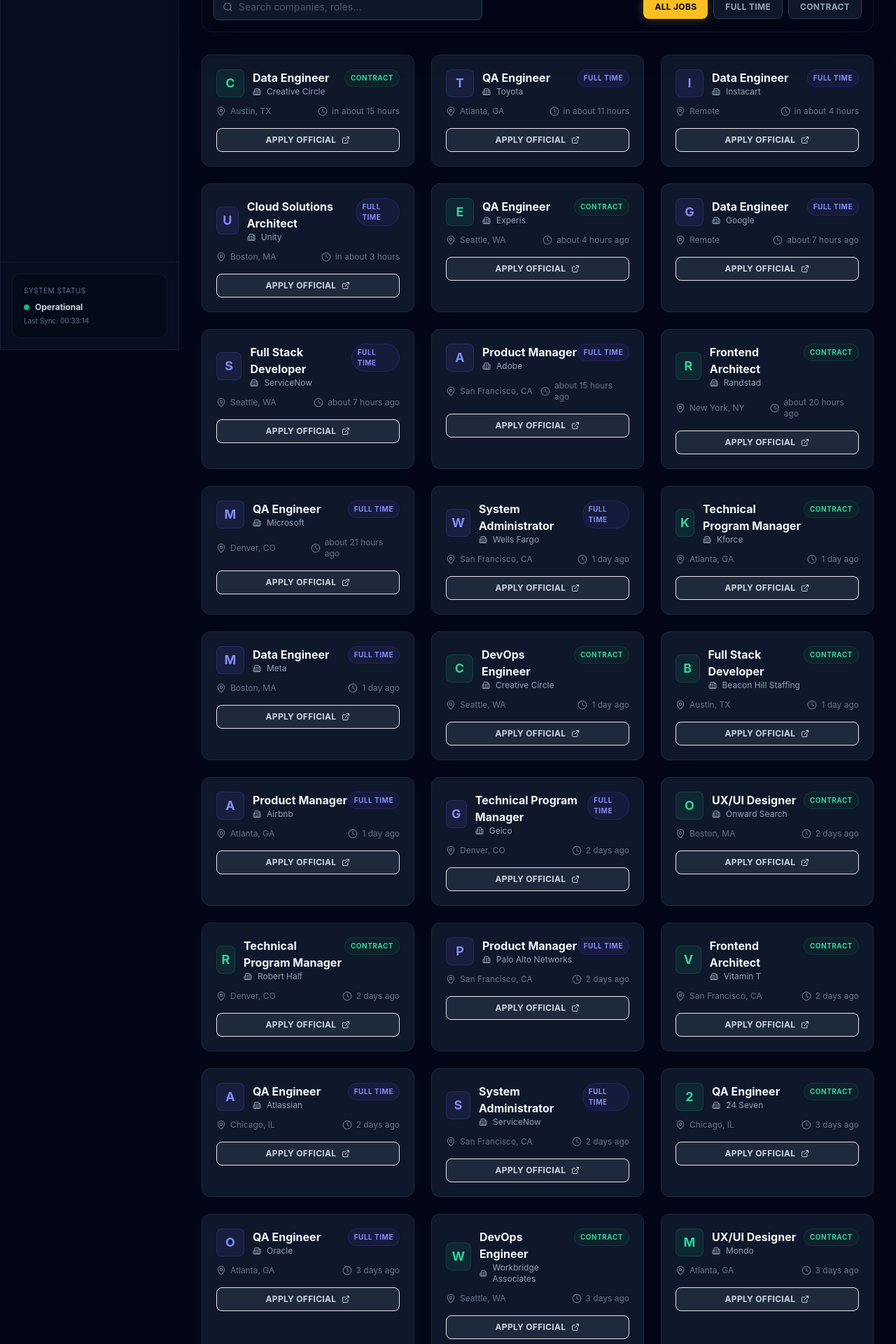
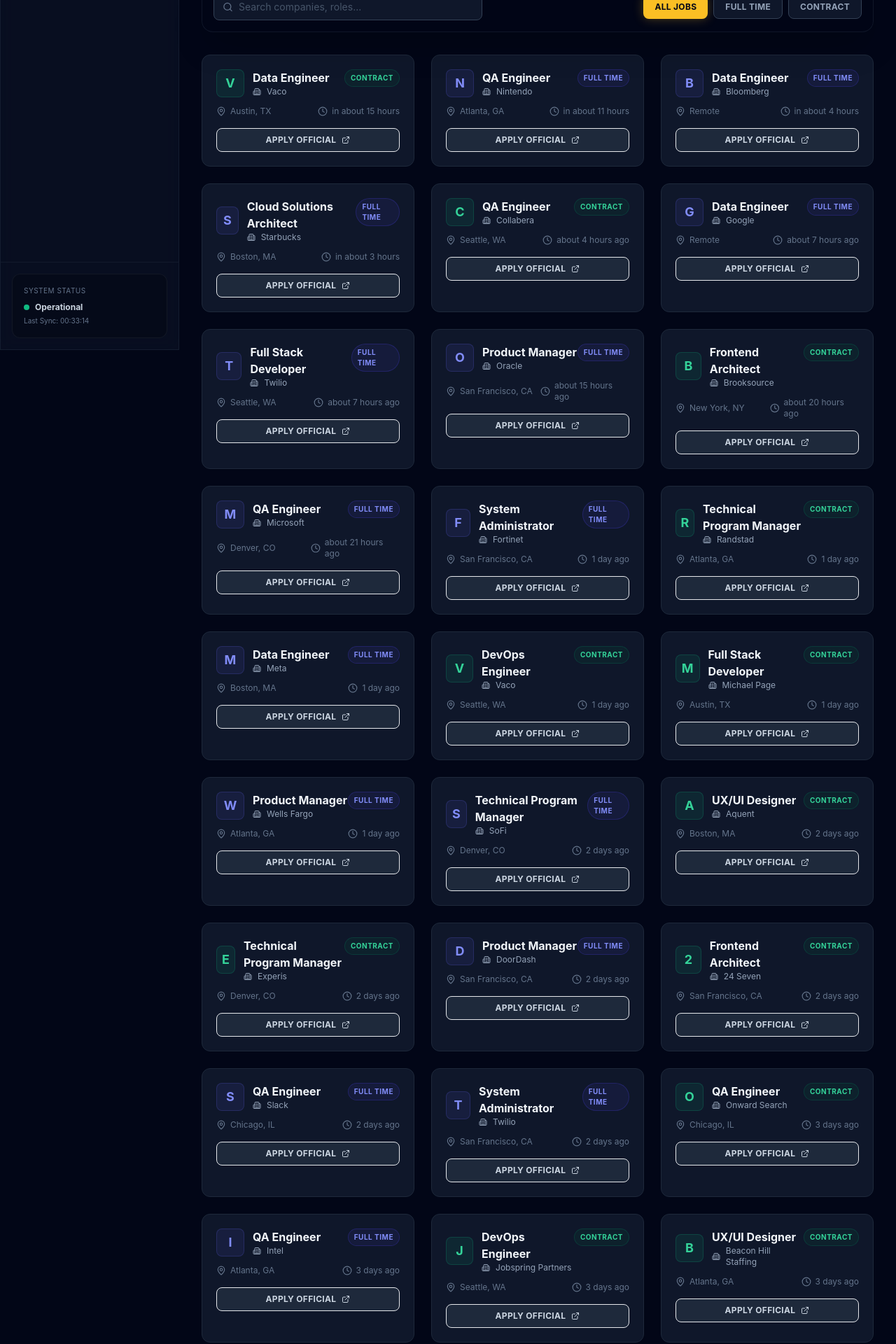
Before and after one commit to gajjela521/nexus-job-royal, a React (Vite) app: page / in a window 1280 px wide. Shown: the part 300-2220 px from the top of the page at 70% size. Built offline with nearby package versions, Linux system fonts and the light colour scheme.

Commit message:
feat(nexus-job): update company lists to 30 contract / 70 enterprise with specific requested firms

```diff
--- a/src/data/companies.ts
+++ b/src/data/companies.ts
@@ -1,22 +1,32 @@
 
 export const CONTRACT_COMPANIES = [
-    "Insight Global", "TekSystems", "Randstad", "Robert Half", "Kforce", "Kelly Services",
-    "ManpowerGroup", "Adecco", "Aerotek", "Collabera", "Apex Systems", "Experis",
-    "Modis", "Hays", "Michael Page", "Beacon Hill Staffing", "Mondo", "Vaco",
-    "Creative Circle", "Aquent", "Onward Search", "24 Seven", "Vitamin T",
-    "Solomon Page", "Atrium", "Motion Recruitment", "Jobspring Partners",
-    "Workbridge Associates", "CyberCoders", "Eliassen Group"
+    "Insight Global", "TekSystems", "Brooksource", "Experis", "Randstad", "Robert Half",
+    "Kforce", "Kelly Services", "ManpowerGroup", "Adecco", "Aerotek", "Collabera",
+    "Apex Systems", "Modis", "Hays", "Michael Page", "Beacon Hill Staffing", "Mondo",
+    "Vaco", "Creative Circle", "Aquent", "Onward Search", "24 Seven", "Vitamin T",
+    "Solomon Page", "Atrium", "Motion Recruitment", "Jobspring Partners", "CyberCoders",
+    "Eliassen Group"
 ];
 
 export const FULLTIME_COMPANIES = [
+    // Big Tech (MAMAA etc)
     "Amazon", "Google", "Microsoft", "Apple", "Meta", "Netflix", "Tesla", "SpaceX",
     "Nvidia", "Adobe", "Salesforce", "Oracle", "IBM", "Intel", "Cisco", "Dell",
-    "HP", "Uber", "Airbnb", "Lyft", "Spotify", "Slack", "Zoom", "Twilio", "Stripe",
-    "Square", "Coinbase", "Robinhood", "DoorDash", "Instacart", "Geico", "Capital One",
+    // FinTech & Banking
     "JPMorgan Chase", "Goldman Sachs", "Morgan Stanley", "Citi", "Bank of America",
     "Wells Fargo", "American Express", "Visa", "Mastercard", "PayPal", "Intuit",
-    "ServiceNow", "Workday", "Atlassian", "Snowflake", "Datadog", "Splunk", "Palo Alto Networks",
-    "Fortinet", "CrowdStrike", "Zscaler", "Okta", "Cloudflare", "MongoDB", "Elastic",
+    "Stripe", "Square", "Coinbase", "Robinhood", "Capital One", "Fidelity Investments",
+    "BlackRock", "Bloomberg", "SoFi",
+    // Enterprise & Cloud
+    "ServiceNow", "Workday", "Atlassian", "Snowflake", "Datadog", "Splunk",
+    "Palo Alto Networks", "Fortinet", "CrowdStrike", "Zscaler", "Okta", "Cloudflare",
+    "MongoDB", "Elastic", "Twilio", "Zoom", "Slack",
+    // Consumer & Retail
+    "Uber", "Airbnb", "Lyft", "Spotify", "DoorDash", "Instacart", "Geico",
+    "Walmart", "Target", "Home Depot", "Costco", "Nike", "Disney", "Starbucks",
+    // Telecom & Media
+    "Verizon", "T-Mobile", "AT&T", "Comcast",
+    // Gaming & Hardware
     "Unity", "Roblox", "Electronic Arts", "Activision Blizzard", "Take-Two Interactive",
-    "Sony", "Nintendo", "Samsung", "LG", "Panasonic", "Toyota", "Honda", "Ford"
+    "Sony", "Nintendo", "Samsung", "LG", "Panasonic"
 ];
```
